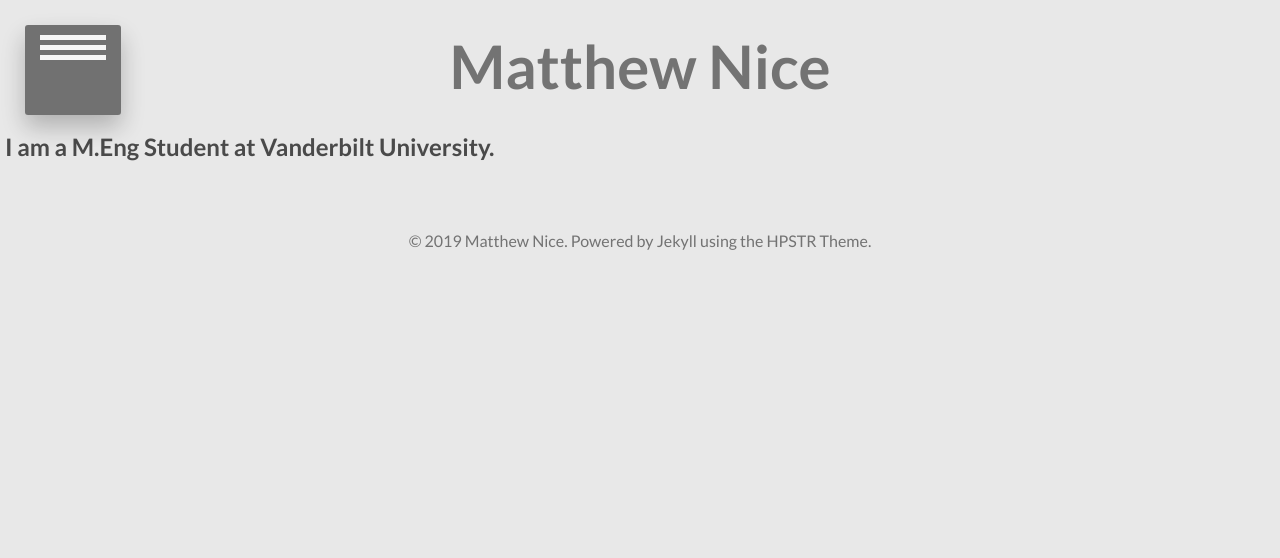
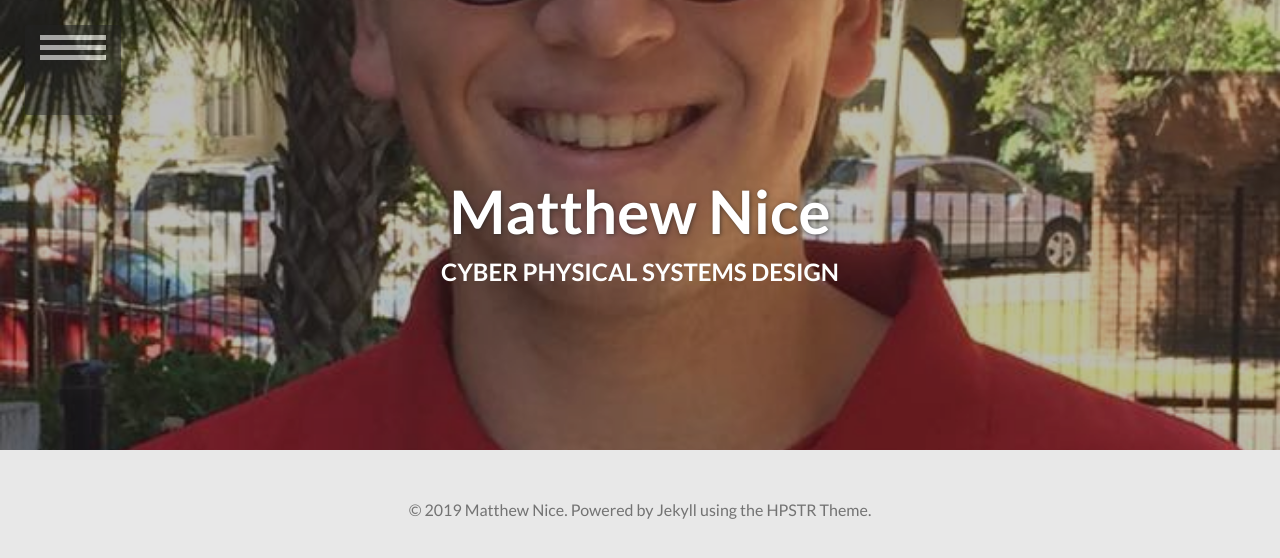
Before and after one commit to MatthewNice/MatthewNice.github.io, a Jekyll site: the page built from index.html, in a window 1280 px wide. Shown: the top 558 px of the page. Built offline with Jekyll 4.4.1, drawn with Linux system fonts in a browser that asks for light colours; nearby versions of some CDN libraries; the list of posts is cut into pages by our own code.

Commit message:
update index.html

```diff
--- a/index.html
+++ b/index.html
@@ -1,13 +1,13 @@
 ---
 layout: post-index-home
 title: Matthew Nice
-description: ""
+description: "Cyber Physical Systems Design"
 sectitle: "Welcome!"
-secdescription: "I am a M.Eng Student at Vanderbilt University."
-tags: [vanderbilt, transportation, rail, autonomous, vehicle, data, machine, learning, artificial, intelligence]
+secdescription: "I am a M.Eng Student at Vanderbilt University in Nashville, TN. Learning about embedded and cyber physical systems design, and researching data applications in autonomous vehicles."
+tags: [vanderbilt, transportation, autonomous, vehicle, data]
 comments: false
 image:
-  feature:
+  feature: capitals.jpg
   secondary:
 ---
 
```
Also changed, not shown: images/capitals.jpg (added).
